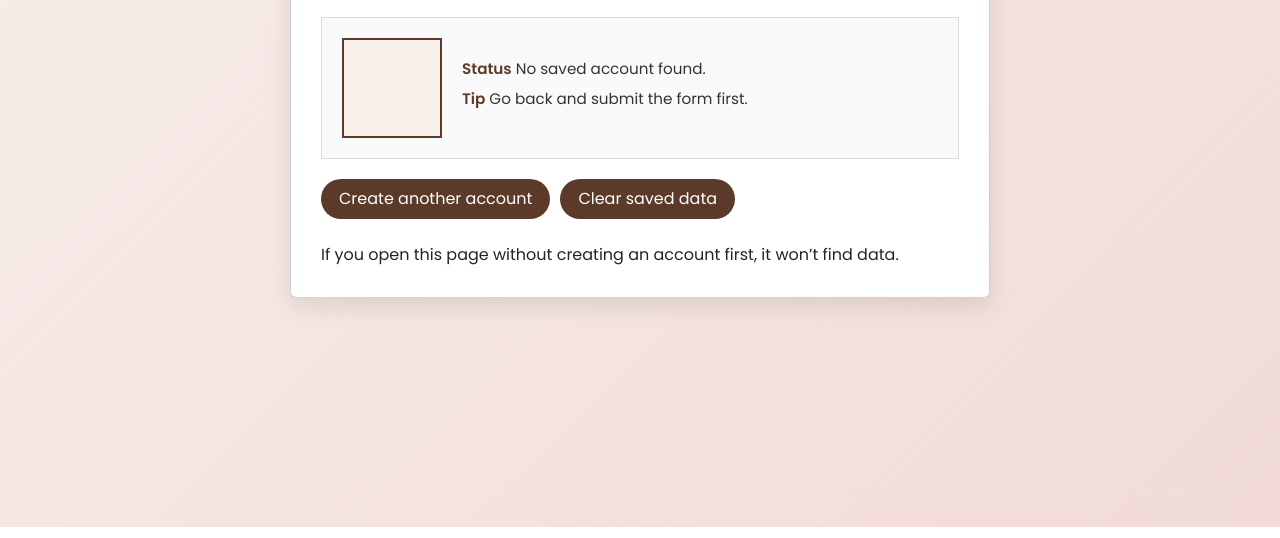
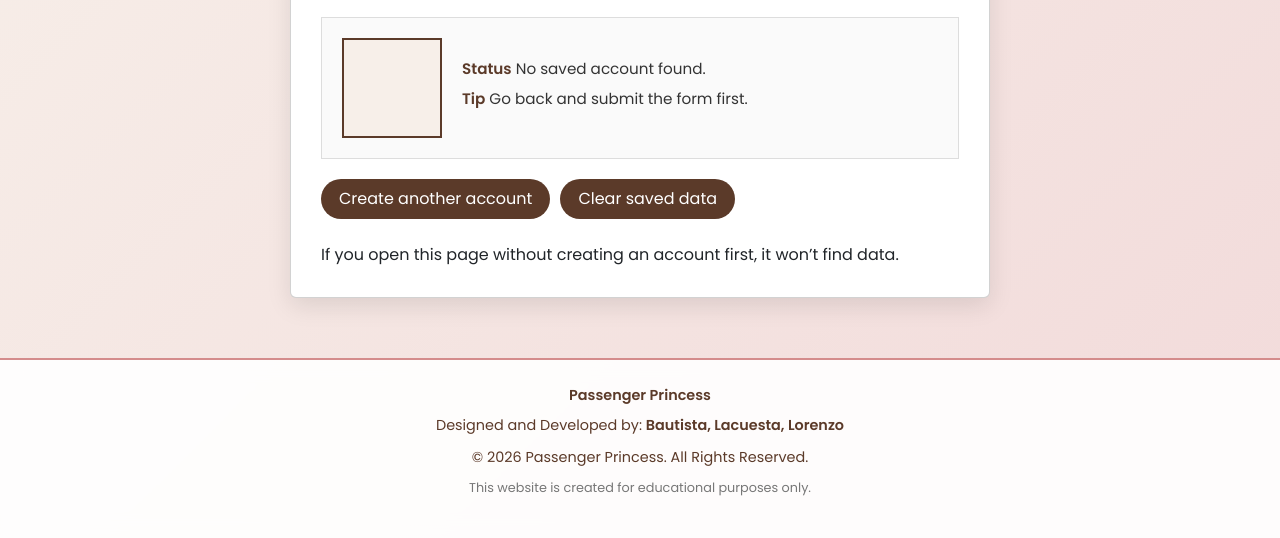
Before and after one commit to Vanana0-0Bautista/Fairview_ICT9Topaz_Q3Project_LACUESTALORENZOBAUTISTA, a plain HTML site: page Confirmation page.html in a window 1280 px wide. Shown: the part 273-811 px from the top of the page. Drawn offline with nearby package versions, Linux system fonts and the light colour scheme; a web font is replaced by a local one.

Commit message:
Add footer with credits and copyright details
Added footer section with credits and copyright information.

```diff
--- a/Confirmation page.html
+++ b/Confirmation page.html
@@ -273,6 +273,35 @@
     </div>
   </div>
 
+  <footer style="
+    background: rgba(255,255,255,0.9);
+    backdrop-filter: blur(10px);
+    margin-top: 60px;
+    padding: 25px 20px;
+    text-align: center;
+    color: #5b3a29;
+    font-size: 0.9rem;
+    border-top: 2px solid #d48c8c;
+">
+
+    <p style="margin-bottom:8px; font-weight:600;">
+        Passenger Princess
+    </p>
+
+    <p style="margin-bottom:10px;">
+        Designed and Developed by: <strong>Bautista, Lacuesta, Lorenzo</strong>
+    </p>
+
+    <p style="margin-bottom:10px;">
+        © 2026 Passenger Princess. All Rights Reserved.
+    </p>
+
+    <p style="font-size:0.8rem; color:#777;">
+        This website is created for educational purposes only.
+    </p>
+
+</footer>
+
   <script>
     const details = document.getElementById("details");
     const avatarImg = document.getElementById("avatarImg");
```
